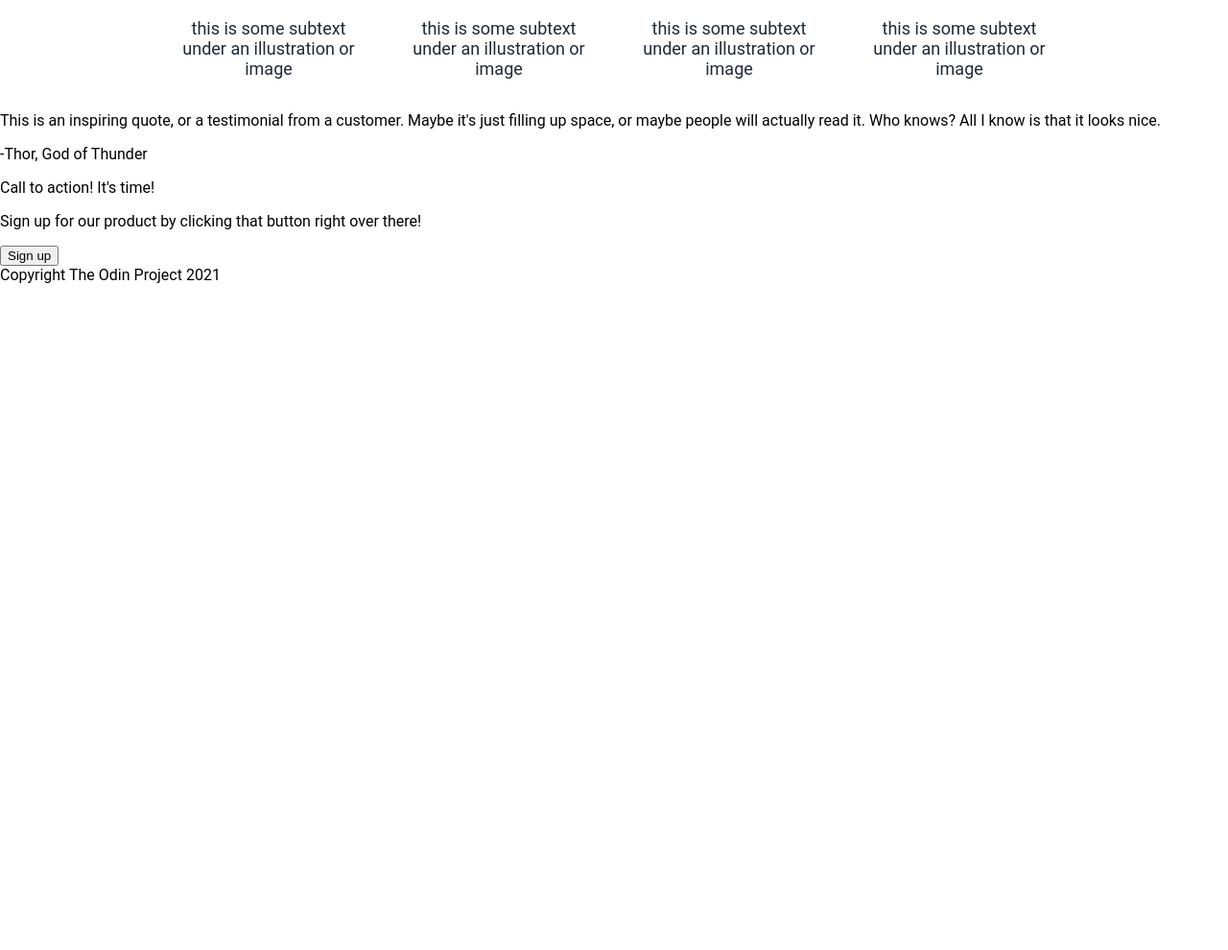
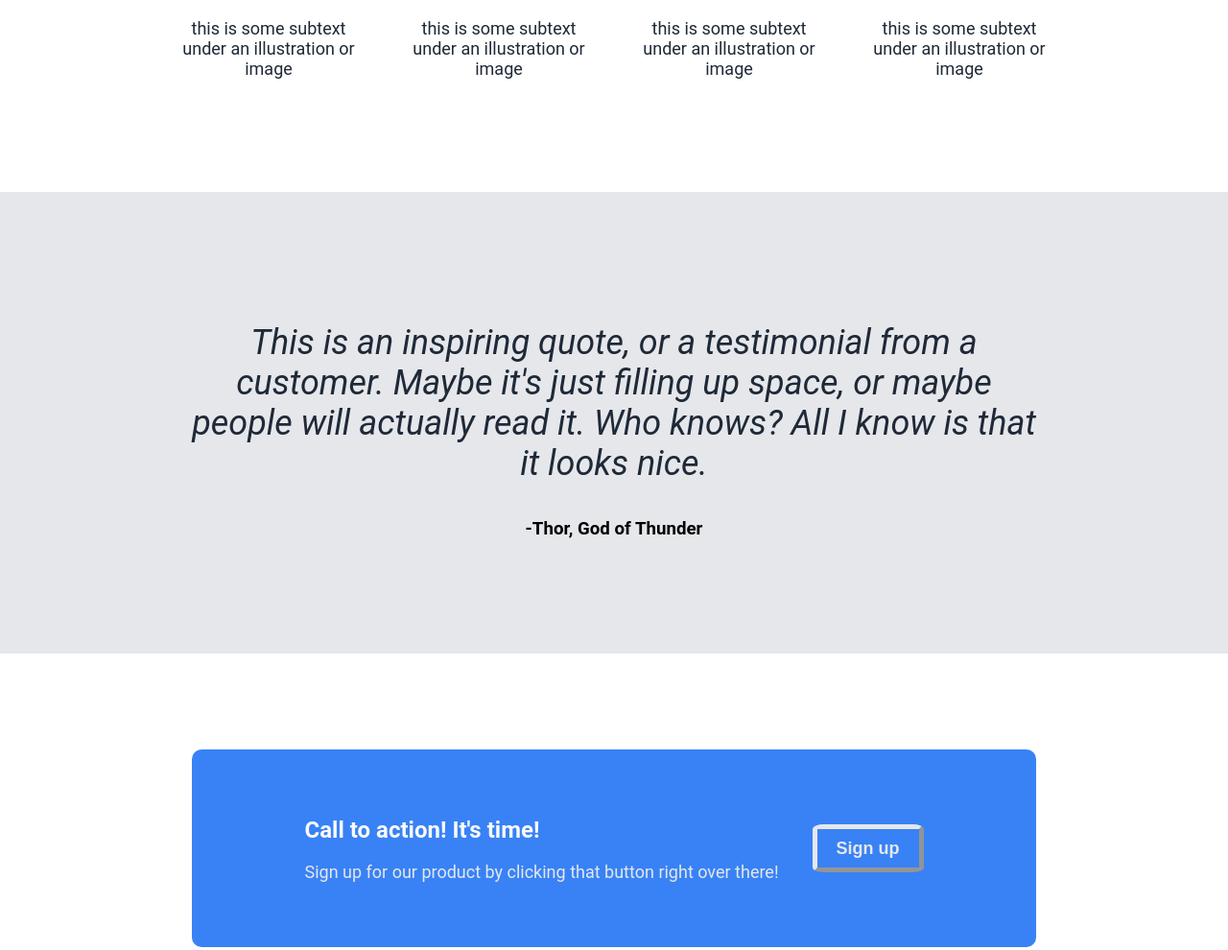
Before and after one commit to pie999/Landing-Page, a plain HTML site: page index.html in a window 1280 px wide. Shown: the part 650-1640 px from the top of the page at 96% size. Before the commit the page ends 946 px from the top, so only its background shows below. Drawn offline with Linux system fonts and the light colour scheme.

Commit message:
Style quote and sign

```diff
--- a/index.html
+++ b/index.html
@@ -50,15 +50,17 @@
     </div>
 
     <div class="quote">
-        <p>This is an inspiring quote, or a testimonial from a customer.
+        <p><em>This is an inspiring quote, or a testimonial from a customer.
             Maybe it's just filling up space, or maybe people will actually
-            read it. Who knows? All I know is that it looks nice.</p>
-        <p>-Thor, God of Thunder</p>
+            read it. Who knows? All I know is that it looks nice.</em></p>
+        <h3>-Thor, God of Thunder</h3>
     </div>
 
     <div class="sign">
-        <p>Call to action! It's time!</p>
-        <p>Sign up for our product by clicking that button right over there!</p>
+        <div class="text">
+            <h2>Call to action! It's time!</h2>
+            <p>Sign up for our product by clicking that button right over there!</p>
+        </div>
         <button>Sign up</button>
     </div>
 
--- a/style.css
+++ b/style.css
@@ -98,3 +98,49 @@ a {
     height: 200px;
     border-radius: 10%;
 }
+
+
+.quote {
+    margin-top: 100px;
+    background-color: #E5E7EB;
+    text-align: center;
+    padding: 100px 200px;
+}
+
+.quote p {
+    font-size: 36px;
+    color:#1F2937;
+}
+
+
+.sign{
+    background-color: #3882F6;
+    margin: 100px 200px;
+    padding: 50px 100px;
+    border-radius: 10px;
+    display: flex;
+    justify-content: space-around;
+    align-items: center;
+}
+
+.sign h2 {
+    font-size: 24px;
+    color: #F9FAF8;
+}
+
+.sign p {
+    font-size: 18px;
+    color: #E5E7EB;
+}
+
+.sign button {
+    font-size: 18px;
+    font-weight: bold;
+    height: 50px;
+    padding: 8px 20px;
+    background-color: #3882F6;
+    border-radius: 10%;
+    border-width: 5px;
+    border-color: #E5E7EB;
+    color:#E5E7EB;
+}
```
